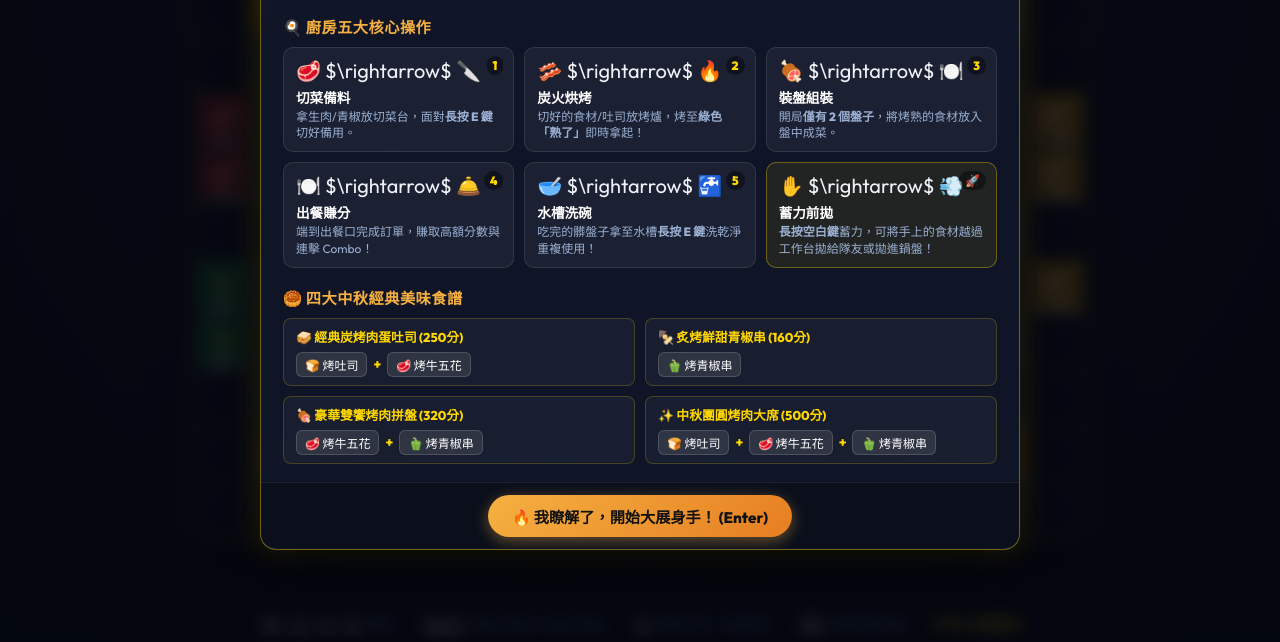
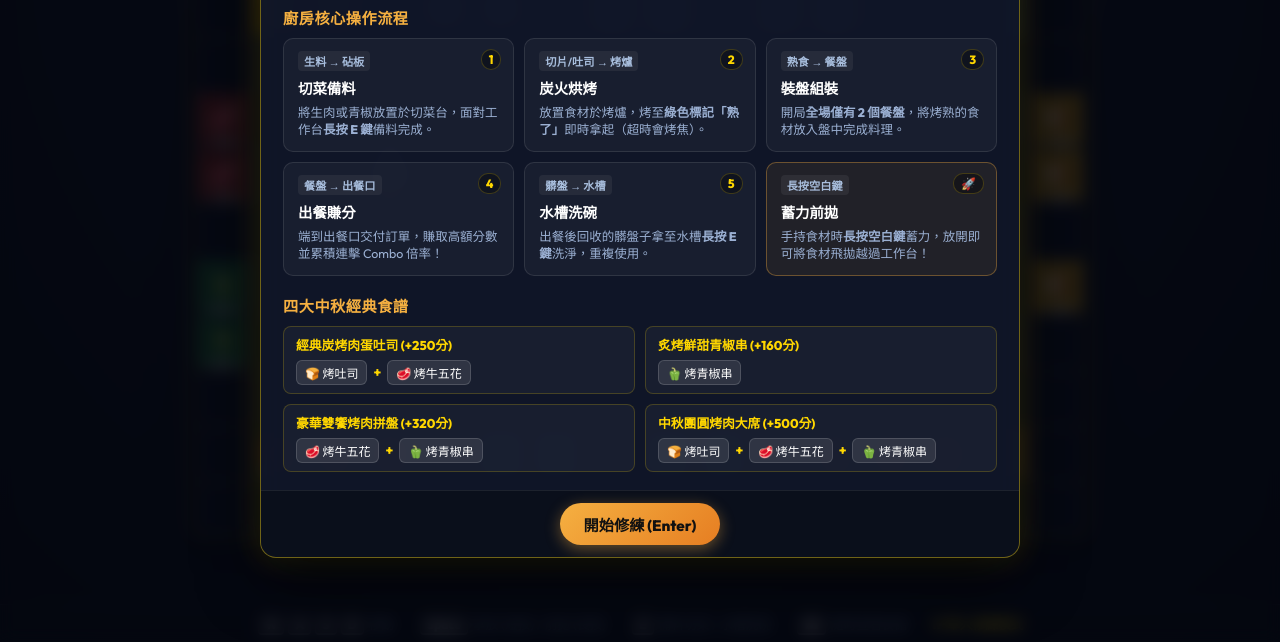
Before and after one commit to MiaoWaTsen/Moonlit-Hermit-BBQ-Panic, a website built with Vite: page index.html in a window 1280 px wide. Shown: the part 158-800 px from the top of the page. Built offline with nearby package versions, Linux system fonts and the light colour scheme; a web font is replaced by a local one.

Commit message:
style(ui): clean up tutorial modal, remove raw latex text and polish card typography

```diff
--- a/index.html
+++ b/index.html
@@ -104,53 +104,53 @@
         <div class="modal-body">
           <!-- Section 1: Cooking Loop Steps -->
           <div class="guide-section">
-            <h3 class="section-title">🍳 廚房五大核心操作</h3>
+            <h3 class="section-title">廚房核心操作流程</h3>
             <div class="steps-grid">
               <div class="step-card">
                 <div class="step-num">1</div>
-                <div class="step-icon">🥩 $\rightarrow$ 🔪</div>
+                <div class="step-badge">生料 → 砧板</div>
                 <h4>切菜備料</h4>
-                <p>拿生肉/青椒放切菜台，面對<strong>長按 E 鍵</strong>切好備用。</p>
+                <p>將生肉或青椒放置於切菜台，面對工作台<strong>長按 E 鍵</strong>備料完成。</p>
               </div>
               <div class="step-card">
                 <div class="step-num">2</div>
-                <div class="step-icon">🥓 $\rightarrow$ 🔥</div>
+                <div class="step-badge">切片/吐司 → 烤爐</div>
                 <h4>炭火烘烤</h4>
-                <p>切好的食材/吐司放烤爐，烤至<strong>綠色「熟了」</strong>即時拿起！</p>
+                <p>放置食材於烤爐，烤至<strong>綠色標記「熟了」</strong>即時拿起（超時會烤焦）。</p>
               </div>
               <div class="step-card">
                 <div class="step-num">3</div>
-                <div class="step-icon">🍖 $\rightarrow$ 🍽️</div>
+                <div class="step-badge">熟食 → 餐盤</div>
                 <h4>裝盤組裝</h4>
-                <p>開局<strong>僅有 2 個盤子</strong>，將烤熟的食材放入盤中成菜。</p>
+                <p>開局<strong>全場僅有 2 個餐盤</strong>，將烤熟的食材放入盤中完成料理。</p>
               </div>
               <div class="step-card">
                 <div class="step-num">4</div>
-                <div class="step-icon">🍽️ $\rightarrow$ 🛎️</div>
+                <div class="step-badge">餐盤 → 出餐口</div>
                 <h4>出餐賺分</h4>
-                <p>端到出餐口完成訂單，賺取高額分數與連擊 Combo！</p>
+                <p>端到出餐口交付訂單，賺取高額分數並累積連擊 Combo 倍率！</p>
               </div>
               <div class="step-card">
                 <div class="step-num">5</div>
-                <div class="step-icon">🥣 $\rightarrow$ 🚰</div>
+                <div class="step-badge">髒盤 → 水槽</div>
                 <h4>水槽洗碗</h4>
-                <p>吃完的髒盤子拿至水槽<strong>長按 E 鍵</strong>洗乾淨重複使用！</p>
+                <p>出餐後回收的髒盤子拿至水槽<strong>長按 E 鍵</strong>洗淨，重複使用。</p>
               </div>
               <div class="step-card highlight-step">
                 <div class="step-num">🚀</div>
-                <div class="step-icon">✋ $\rightarrow$ 💨</div>
+                <div class="step-badge">長按空白鍵</div>
                 <h4>蓄力前拋</h4>
-                <p><strong>長按空白鍵</strong>蓄力，可將手上的食材越過工作台拋給隊友或拋進鍋盤！</p>
+                <p>手持食材時<strong>長按空白鍵</strong>蓄力，放開即可將食材飛拋越過工作台！</p>
               </div>
             </div>
           </div>
 
           <!-- Section 2: Recipe Book -->
           <div class="guide-section">
-            <h3 class="section-title">🥮 四大中秋經典美味食譜</h3>
+            <h3 class="section-title">四大中秋經典食譜</h3>
             <div class="recipes-grid">
               <div class="recipe-item">
-                <div class="recipe-badge">🥪 經典炭烤肉蛋吐司 (250分)</div>
+                <div class="recipe-badge">經典炭烤肉蛋吐司 (+250分)</div>
                 <div class="recipe-formula">
                   <span class="ing-tag">🍞 烤吐司</span>
                   <span class="plus">+</span>
@@ -159,14 +159,14 @@
               </div>
 
               <div class="recipe-item">
-                <div class="recipe-badge">🍢 炙烤鮮甜青椒串 (160分)</div>
+                <div class="recipe-badge">炙烤鮮甜青椒串 (+160分)</div>
                 <div class="recipe-formula">
                   <span class="ing-tag">🫑 烤青椒串</span>
                 </div>
               </div>
 
               <div class="recipe-item">
-                <div class="recipe-badge">🍖 豪華雙饗烤肉拼盤 (320分)</div>
+                <div class="recipe-badge">豪華雙饗烤肉拼盤 (+320分)</div>
                 <div class="recipe-formula">
                   <span class="ing-tag">🥩 烤牛五花</span>
                   <span class="plus">+</span>
@@ -175,7 +175,7 @@
               </div>
 
               <div class="recipe-item">
-                <div class="recipe-badge">✨ 中秋團圓烤肉大席 (500分)</div>
+                <div class="recipe-badge">中秋團圓烤肉大席 (+500分)</div>
                 <div class="recipe-formula">
                   <span class="ing-tag">🍞 烤吐司</span>
                   <span class="plus">+</span>
@@ -189,7 +189,7 @@
         </div>
 
         <div class="modal-footer">
-          <button id="btn-tutorial-start" class="btn-primary start-btn">🔥 我瞭解了，開始大展身手！ (Enter)</button>
+          <button id="btn-tutorial-start" class="btn-primary start-btn">開始修練 (Enter)</button>
         </div>
       </div>
     </div>
--- a/src/style.css
+++ b/src/style.css
@@ -572,52 +572,62 @@ html, body {
 }
 
 .step-card {
-  background: rgba(255, 255, 255, 0.05);
+  background: rgba(255, 255, 255, 0.04);
   border: 1px solid rgba(255, 255, 255, 0.1);
   border-radius: 10px;
-  padding: 10px 12px;
+  padding: 12px 14px;
   position: relative;
+  display: flex;
+  flex-direction: column;
+  gap: 4px;
   transition: transform 0.2s, border-color 0.2s;
 }
 
 .step-card:hover {
   transform: translateY(-2px);
-  border-color: rgba(255, 215, 0, 0.3);
+  border-color: rgba(255, 215, 0, 0.35);
 }
 
 .step-card.highlight-step {
-  background: rgba(255, 215, 0, 0.08);
-  border-color: rgba(255, 215, 0, 0.35);
+  background: rgba(245, 176, 65, 0.08);
+  border-color: rgba(245, 176, 65, 0.35);
 }
 
 .step-num {
   position: absolute;
-  top: 8px;
-  right: 10px;
+  top: 10px;
+  right: 12px;
   font-size: 0.75rem;
-  font-weight: 900;
+  font-weight: 800;
   color: var(--gold-bright);
-  background: rgba(0, 0, 0, 0.4);
-  padding: 2px 6px;
+  background: rgba(0, 0, 0, 0.35);
+  padding: 2px 7px;
   border-radius: 10px;
+  border: 1px solid rgba(255, 215, 0, 0.2);
 }
 
-.step-icon {
-  font-size: 1.25rem;
-  margin-bottom: 4px;
+.step-badge {
+  display: inline-block;
+  font-size: 0.7rem;
+  font-weight: 600;
+  color: #a8bedd;
+  background: rgba(255, 255, 255, 0.06);
+  padding: 2px 6px;
+  border-radius: 4px;
+  width: fit-content;
 }
 
 .step-card h4 {
-  font-size: 0.85rem;
+  font-size: 0.9rem;
   font-weight: 700;
   color: #fff;
-  margin-bottom: 2px;
+  margin: 2px 0;
 }
 
 .step-card p {
-  font-size: 0.75rem;
+  font-size: 0.78rem;
   color: #9bb0d3;
-  line-height: 1.35;
+  line-height: 1.4;
 }
 
 /* Recipes Grid */
```
